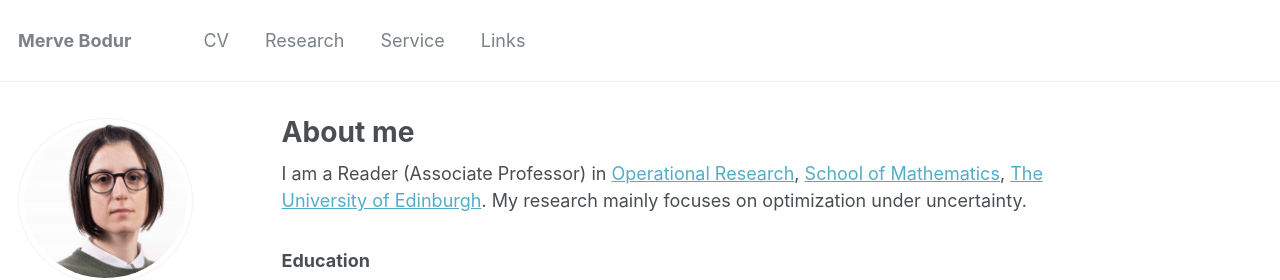
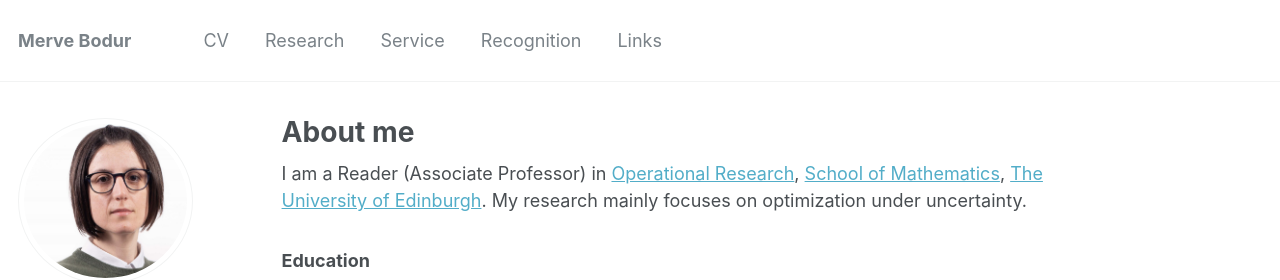
Before and after one commit to mervebodur/mervebodur.github.io, a Jekyll site: the page built from _pages/about.md, in a window 1280 px wide and 1006 px high. Shown: the top 280 px of the window. Built offline with Jekyll 4.4.1, drawn with Linux system fonts in a browser that asks for light colours; some web fonts are replaced.

Commit message:
Update navigation.yml

```diff
--- a/_data/navigation.yml
+++ b/_data/navigation.yml
@@ -9,5 +9,8 @@ main:
   - title: "Service"
     url: /service/
 
+  - title: "Recognition"
+    url: /recognition/
+
   - title: "Links"
     url: /links/
```
